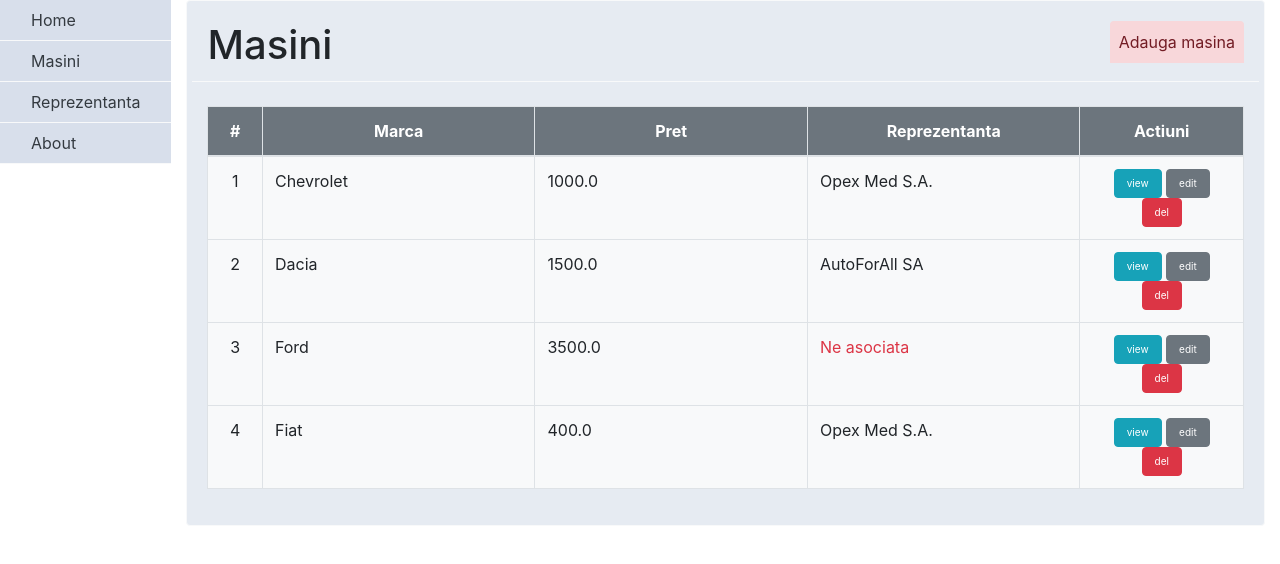
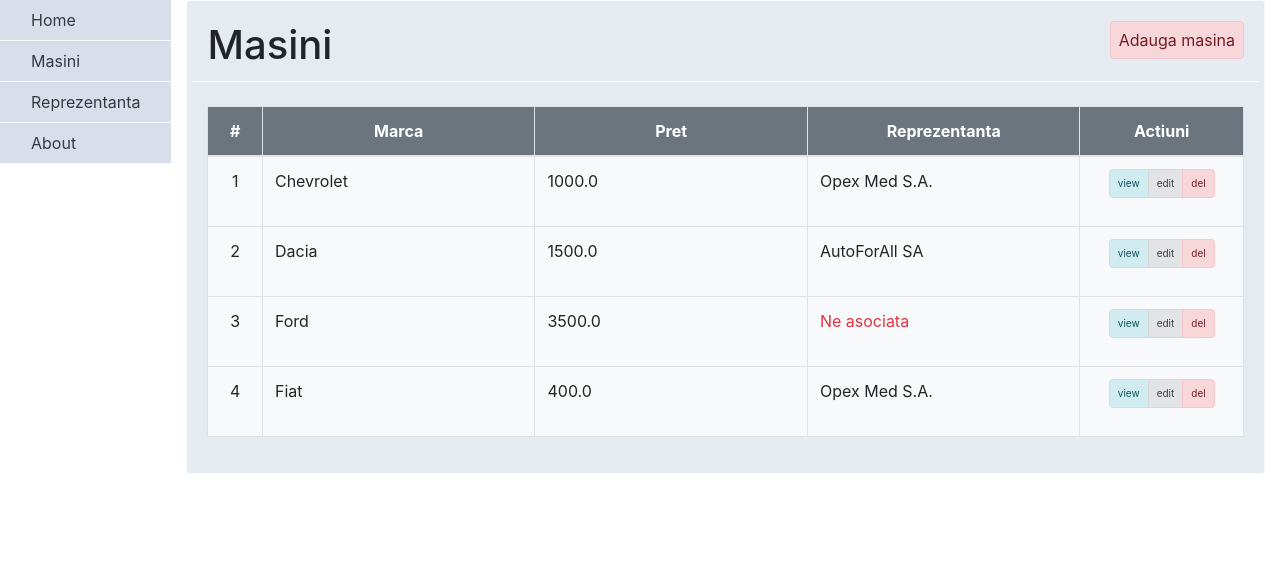
Before and after one commit to LunguGeorgeProgramator/django-mini-test-project, a Django app: page /masini in a window 1280 px wide. Shown: the top 564 px of the page. Run offline with Django 3.2, Linux system fonts and the light colour scheme; data comes from the database, SQL or seed files in the repository; some libraries are stand-ins or nearby versions.

Commit message:
design changes

```diff
--- a/templates/footer.html
+++ b/templates/footer.html
@@ -1,4 +1,4 @@
-                </div
+                </div>
             </div>
         </div>
     </body>
--- a/templates/masina/masina_index.html
+++ b/templates/masina/masina_index.html
@@ -39,9 +39,11 @@
             {% endif %}
          </td>
          <td width="15%" class="text-center">
-            <a class="btn btn-info" style="font-size: 10px;" data-toggle="tooltip" data-placement="top" title="view" href="{% url 'masina_show' masina.id %}"> view </a>
-            <a class="btn btn-secondary" style="font-size: 10px;" data-toggle="tooltip" data-placement="top" title="edit" href="{% url 'masina_form' masina.id %}"> edit </a>
-            <p class="btn btn-danger mb-0" style="font-size: 10px;" data-toggle="tooltip" data-placement="top" title="delete" onclick="confirmRemove('{% url 'masina_delete' masina.id %}')"> del </p>
+            <div class="btn-group" role="group">
+               <a class="btn alert-info pr-2 pl-2 mb-3" style="font-size: 10px;" data-toggle="tooltip" data-placement="top" title="view" href="{% url 'masina_show' masina.id %}"> view </a>
+               <a class="btn alert-secondary pr-2 pl-2 mb-3" style="font-size: 10px;" data-toggle="tooltip" data-placement="top" title="edit" href="{% url 'masina_form' masina.id %}"> edit </a>
+               <p class="btn alert-danger pr-2 pl-2" style="font-size: 10px;" data-toggle="tooltip" data-placement="top" title="delete" onclick="confirmRemove('{% url 'masina_delete' masina.id %}')"> del </p>
+            </div>
          </td>
       </tr>
       {% endfor %}
--- a/templates/masina/masina_show.html
+++ b/templates/masina/masina_show.html
@@ -42,8 +42,10 @@
          <td width="50%">{{ recenzie.descriere }}</td>
          <td width="20%">{{ recenzie.data_adaugari }}</td>
          <td width="10%" class="text-center">
-            <a class="btn btn-secondary" style="font-size: 10px;" data-toggle="tooltip" data-placement="top" title="edit" href="{% url 'recenzie_edit' recenzie.id %}"> edit </a>
-            <p class="btn btn-danger mb-0" style="font-size: 10px;" data-toggle="tooltip" data-placement="top" title="delete" onclick="confirmRemove('{% url 'recenzie_delete' recenzie.id masina.id %}')"> del </p>
+            <div class="btn-group" role="group">
+               <a class="btn alert-secondary" style="font-size: 10px;" data-toggle="tooltip" data-placement="top" title="edit" href="{% url 'recenzie_edit' recenzie.id %}"> edit </a>
+               <p class="btn alert-danger mb-0" style="font-size: 10px;" data-toggle="tooltip" data-placement="top" title="delete" onclick="confirmRemove('{% url 'recenzie_delete' recenzie.id masina.id %}')"> del </p>
+            </div>
          </td>
       </tr>
       {% endfor %}
--- a/templates/masina/toolbar_masina.html
+++ b/templates/masina/toolbar_masina.html
@@ -1,30 +1,20 @@
-<ul class="nav nav-tabs justify-content-end border-0" role="tablist">
+<div class="btn-group" role="group">
     {% if masina is None and method != "create" %}
-    <li class="nav-item">
-        <a class="nav-link alert-danger pr-2 pl-2" data-toggle="tab" role="tab"  href="{% url 'masina_create' %}">Adauga masina</a>
-    </li>
+        <a class="btn alert-danger pr-2 pl-2 mb-0" href="{% url 'masina_create' %}">Adauga masina</a>
     {% endif %}
     {% if method != "edit" and masina %}
-    <li class="nav-item">
-        <a class="nav-link alert-danger pr-2 pl-2" data-toggle="tab" role="tab" href="{% url 'masina_form' masina.id %}">Editeaza</a>
-    </li>
+        <a class="btn alert-danger pr-2 pl-2 mb-0" href="{% url 'masina_form' masina.id %}">Editeaza</a>
     {% endif %}
     {% if masina %}
-    <li class="nav-item">
-        <p class="btn-link nav-link alert-warning pr-2 pl-2" style="cursor: pointer;" data-toggle="tab" role="tab" onclick="confirmRemove('{% url 'masina_delete' masina.id %}')" >Sterge</p>
-    </li>
+        <p class="btn alert-warning pr-2 pl-2 mb-0" style="cursor: pointer;" onclick="confirmRemove('{% url 'masina_delete' masina.id %}')" >Sterge</p>
     {% endif %}
     {% if masina and method != "create" %}
-    <li class="nav-item">
-        <a class="nav-link alert-primary pr-2 pl-2" data-toggle="tab" role="tab" href="{% url 'recenzie_create' masina.id %}">Add recenzie</a>
-    </li>
+        <a class="btn alert-primary pr-2 pl-2 mb-0" href="{% url 'recenzie_create' masina.id %}">Add recenzie</a>
     {% endif %}
     {% if masina.reprezentanta %}
-    <li class="nav-item">
-        <a class="nav-link alert-success pr-2 pl-2" data-toggle="tab" role="tab" href="{% url 'reprezentanta_show' masina.reprezentanta.id %}">Reprezentanta</a>
-    </li>
+        <a class="btn alert-success pr-2 pl-2 mb-0" href="{% url 'reprezentanta_show' masina.reprezentanta.id %}">Reprezentanta</a>
     {% endif %}
-</ul>
+</div>
 <script>
 function confirmRemove(url){
     if (confirm("Esti sigur ca vrei sa stergi?")) {
```
Also changed, not shown: templates/reprezentanta/reprezentanta_edit_create.html (+5 -3 lines), templates/reprezentanta/reprezentanta_index.html (+5 -3 lines), templates/reprezentanta/reprezentanta_show.html (+5 -3 lines), templates/reprezentanta/toolbar_reprezentanta.html (+6 -14 lines).
